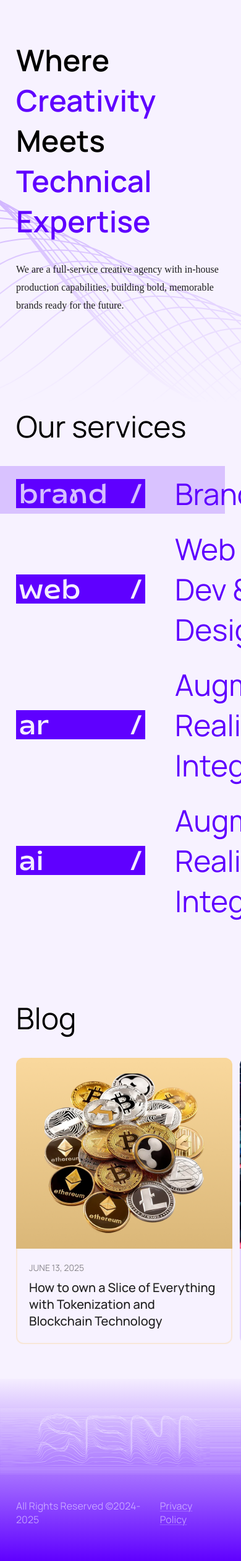
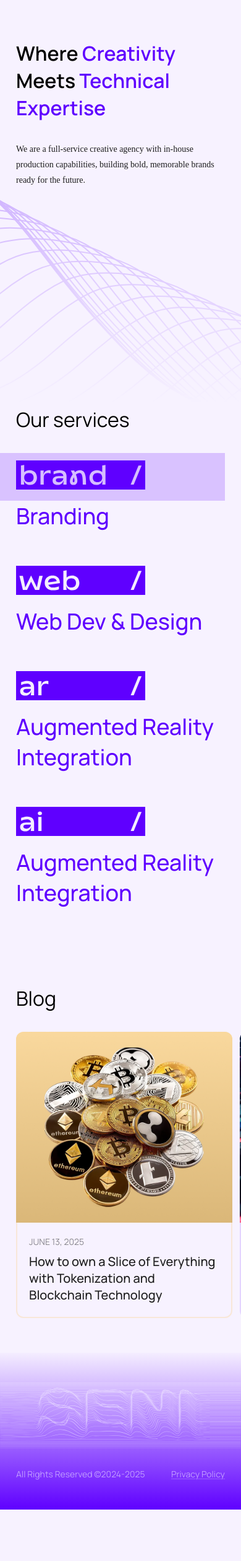
Before and after one commit to lbvdev/seniwave, a Flask app: page / in a window 390 px wide. Shown: the part 88-2607 px from the top of the page at 62% size. After the commit the page ends 2524 px from the top, so only its background shows below. Run offline with Flask 3, Linux system fonts and the light colour scheme; some libraries are stand-ins or nearby versions; some web fonts are replaced.

Commit message:
adaptive updates part 1

```diff
--- a/static/style.css
+++ b/static/style.css
@@ -12,6 +12,15 @@
 @media (max-width: 710px) {
     :root{
         --padding-horizontal: 26px !important;
+    }
+}
+@media (max-width: 480px) {
+    .legal{
+        a, p{
+            padding: 0 !important;
+            background-color: transparent !important;
+            font-size: 14px !important;
+        }
     }
 }
 
@@ -507,7 +547,10 @@ header.scrolled{
 }
 @media (max-width: 1100px) {
     h1{
-        font-size: 48px !important;
+        font-size: 32px !important;
+    }
+    .mono{
+        font-size: 14px !important;
     }
     p{
         font-size: 16px;
@@ -886,6 +935,21 @@ footer{
         }
     }
 
+    @media (max-width: 960px) {
+        .card-wrapper{
+            gap: 32px;
+        }
+        .card {
+            flex-direction: column;
+            align-items: flex-start;
+            gap: 18px;
+
+            h1{
+                font-size: 36px !important;
+                font-weight: 500 !important;
+            }
+        }
+    }
     .card:hover {
         img {
             margin-left: calc(-1 * var(--padding-horizontal));
```
Also changed, not shown: other parts of static/style.css (+37 -0 lines), static/pages/works.html (+8 -2 lines), templates/index.html (+4 -4 lines).
